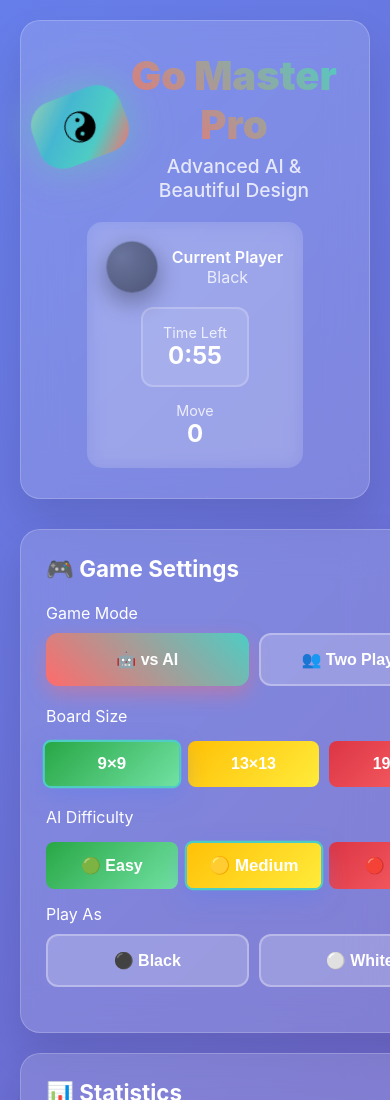
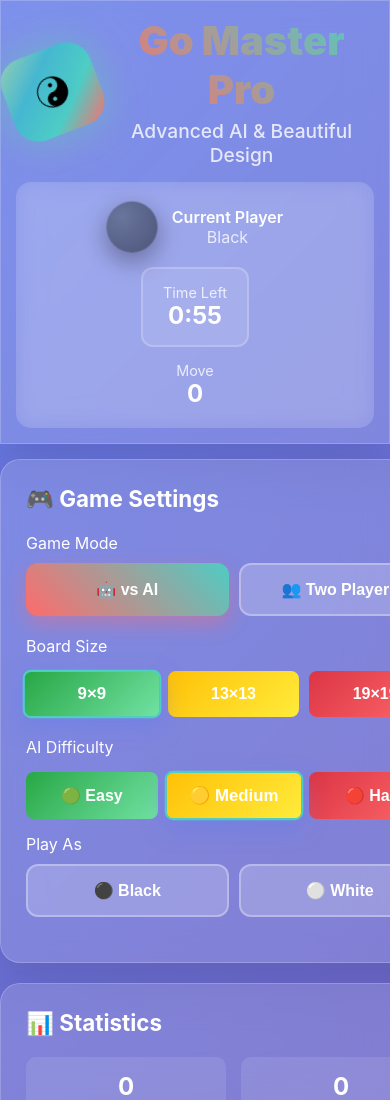
Before and after one commit to anh627/hhhhhhh, a plain HTML site: page index.html in a window 390 px wide. Shown: the top 1100 px of the page. Drawn offline with Linux system fonts and the light colour scheme.

Commit message:
Update index.html

```diff
--- a/index.html
+++ b/index.html
@@ -98,14 +98,16 @@
         }
 
        .container {
-            max-width: 1400px;
-            margin: 0 auto;
-            padding: 20px;
+ max-width: 1400px; /* Giữ nguyên để giới hạn chiều rộng trên máy tính */
+ margin: 0 auto; /* Căn giữa trên máy tính */
+ padding: 20px; /* Padding mặc định */
  position: relative;
  z-index: 1;
+ box-sizing: border-box; /* Đảm bảo padding không làm tràn chiều rộng */
 }
 
 .header {
+ width: 100%; /* Đảm bảo header chiếm hết chiều rộng của container */
  background: rgba(255, 255, 255, 0.15);
  backdrop-filter: blur(20px);
  border: 1px solid rgba(255, 255, 255, 0.2);
@@ -114,6 +116,7 @@
  margin-bottom: 30px;
  animation: slideIn 0.8s ease-out;
  box-shadow: 0 20px 40px rgba(0, 0, 0, 0.1);
+ box-sizing: border-box; /* Đảm bảo padding không làm tràn chiều rộng */
 }
 
 .header-content {
@@ -124,6 +127,41 @@
  gap: 20px;
 }
 
+/* Media query cho thiết bị di động */
+@media (max-width: 768px) {
+ .container {
+ padding: 0; /* Xóa padding hai bên để chiếm hết chiều rộng */
+ margin: 0; /* Xóa margin để header chạm cạnh màn hình */
+ width: 100%; /* Đảm bảo container chiếm hết chiều rộng */
+ }
+
+ .header {
+ border-radius: 0; /* Xóa bo góc để header trải rộng toàn màn hình */
+ padding: 15px; /* Giảm padding để tiết kiệm không gian trên di động */
+ margin-bottom: 15px; /* Giảm margin-bottom để tránh khoảng trống lớn */
+ width: 100%; /* Đảm bảo header chiếm hết chiều rộng */
+ }
+
+ .header-content {
+ flex-direction: column; /* Xếp dọc các phần tử trên di động */
+ align-items: stretch; /* Đảm bảo nội dung trải rộng hết chiều ngang */
+ gap: 15px; /* Giảm khoảng cách giữa các phần tử */
+ }
+
+ .status-panel {
+ display: flex;
+ justify-content: space-between;
+ width: 100%; /* Đảm bảo status-panel chiếm hết chiều rộng */
+ gap: 10px; /* Giảm khoảng cách giữa các phần tử trong status-panel */
+ }
+
+ .current-player,
+ .timer,
+ .status-panel > div:last-child {
+ flex: 1; /* Chia đều không gian cho các phần tử trong status-panel */
+ text-align: center; /* Căn giữa văn bản */
+ }
+}
         .logo-section {
             display: flex;
             align-items: center;
```
Lines whose indentation alone changed are shown as unchanged.
